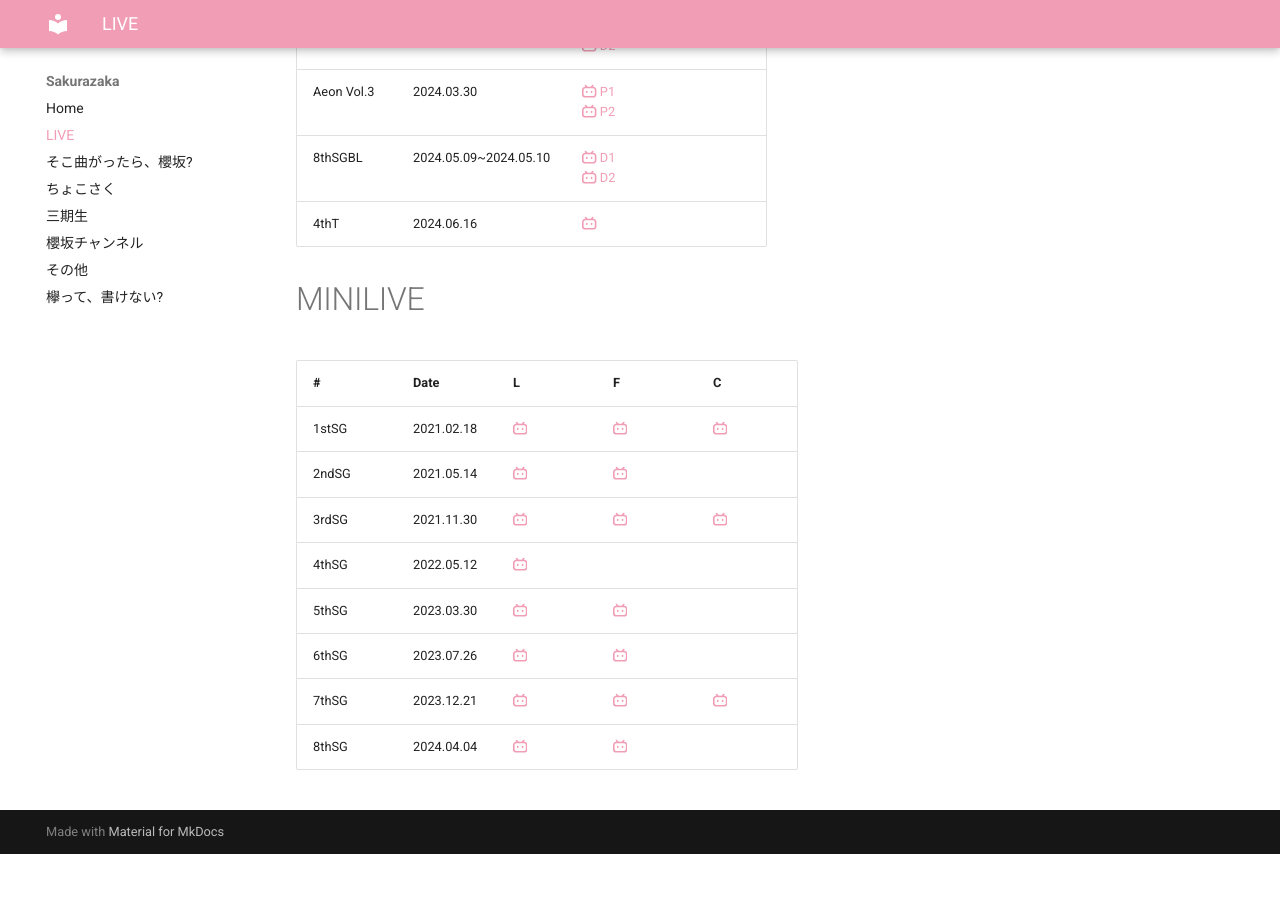
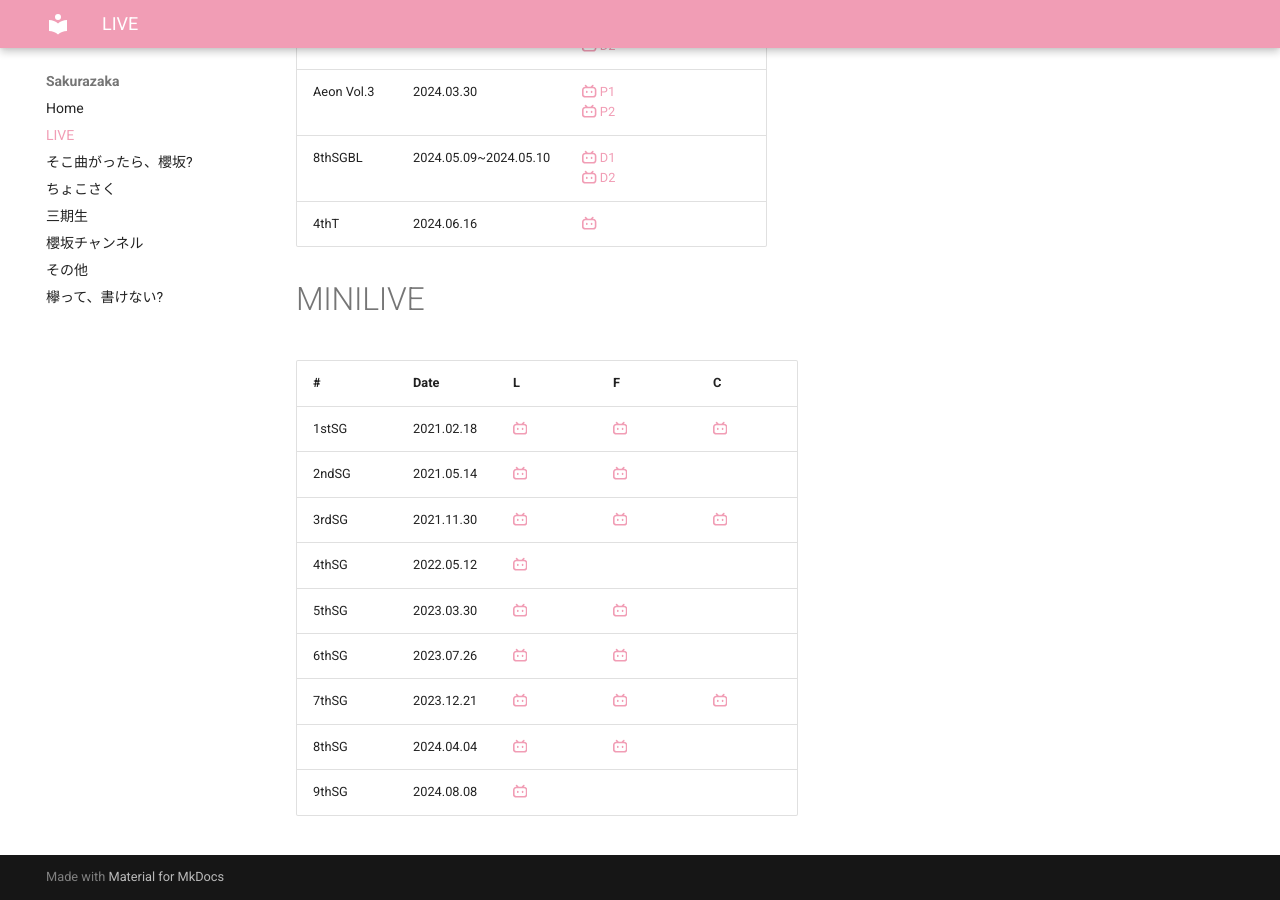
Before and after one commit to aki-192/sakura, an MkDocs documentation site: the page built from docs/live.md, in a window 1280 px wide and 900 px high, scrolled down 1150 px. Built offline with MkDocs 1.6.1 and Material for MkDocs 9.7.7, drawn with Linux system fonts in a browser that asks for light colours; before the commit the page ends 2004 px from its top, so only the background shows below that.

Commit message:
Update live.md

```diff
--- a/docs/live.md
+++ b/docs/live.md
@@ -39,3 +39,4 @@ title: LIVE
 | 6thSG | 2023.07.26 | [:simple-bilibili:](https://www.bilibili.com/video/BV1uX4y1n7i9/) | [:simple-bilibili:](https://www.bilibili.com/video/BV1Hp4y137Du/) | |
 | 7thSG | 2023.12.21 | [:simple-bilibili:](https://www.bilibili.com/video/BV1qG411r7JX/) | [:simple-bilibili:](https://www.bilibili.com/video/BV1Rw411G7g4/) | [:simple-bilibili:](https://www.bilibili.com/video/BV1TZ4y1n77H/) |
 | 8thSG | 2024.04.04 | [:simple-bilibili:](https://www.bilibili.com/video/BV1rJ4m157y4/) | [:simple-bilibili:](https://www.bilibili.com/video/BV1PH4y1M7L5/) | |
+| 9thSG | 2024.08.08 | [:simple-bilibili:](https://www.bilibili.com/video/BV1cE421w7Bt/) | | |
```
